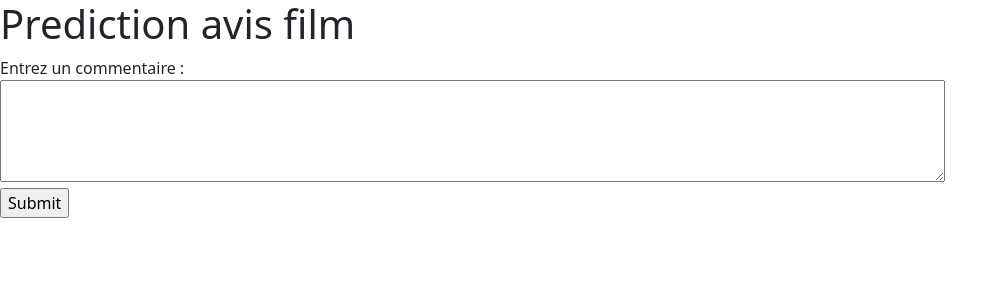
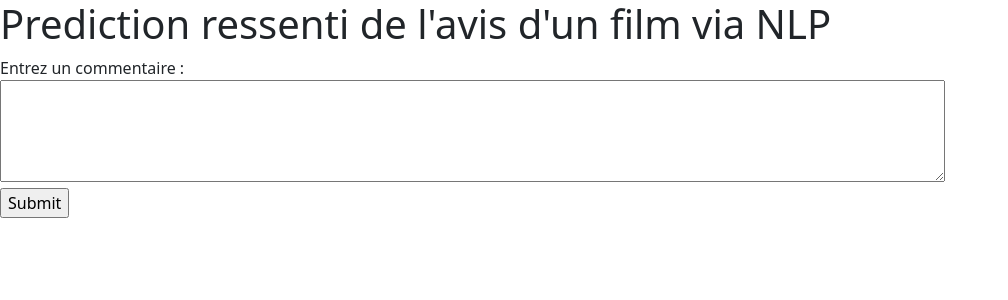
Before and after one commit to basileguerin/Brief_NLP, a Python web app: template Flask_app/app/templates/index.html in a window 1280 px wide. Shown: the top 300 px of the page, without its empty margins (0-1008 px from the left). Run offline with Jinja, Linux system fonts and the light colour scheme; the template is opened without the code that fills it, so the values that code supplies are empty.

Commit message:
WordCloud OK + app OK

```diff
--- a/Flask_app/app/templates/index.html
+++ b/Flask_app/app/templates/index.html
@@ -16,7 +16,7 @@
         <link rel="stylesheet" href="{{ url_for('static', filename='css/style.css' ) }}">
     </head>
     <body>
-        <h1 class="info">Prediction avis film</h1>
+        <h1 class="info">Prediction ressenti de l'avis d'un film via NLP</h1>
 
         <form action="" method="post">
             <label for="comment">Entrez un commentaire :</label><br>
```
Also changed, not shown: 1 other file.
